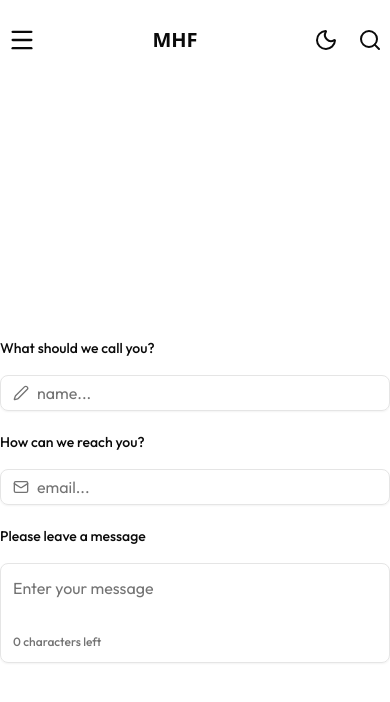
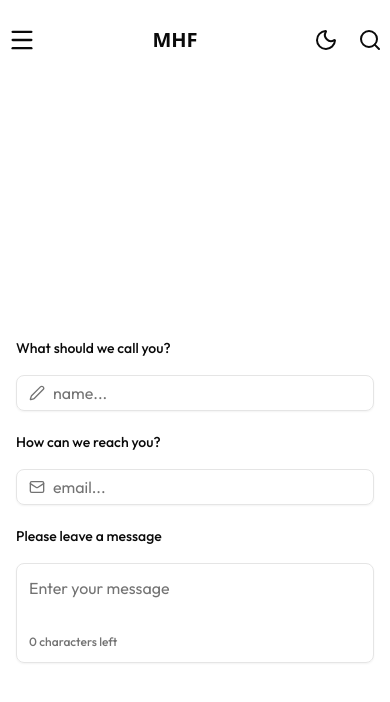
Before and after one commit to fzsf163/rks-blog-frontend, a React (Vite) app: page /contact in a window 390 px wide. Shown: the top 702 px of the page. Built offline with nearby package versions, Linux system fonts and the light colour scheme.

Commit message:
responsive done

```diff
--- a/src/routes/contact.tsx
+++ b/src/routes/contact.tsx
@@ -7,7 +7,7 @@ export const Route = createFileRoute('/contact')({
 
 function RouteComponent() {
   return (
-    <main className="flex min-h-screen items-center justify-center">
+    <main className="flex min-h-screen items-center justify-center p-4 sm:p-0">
       <ConctactForm></ConctactForm>
     </main>
   )
```
